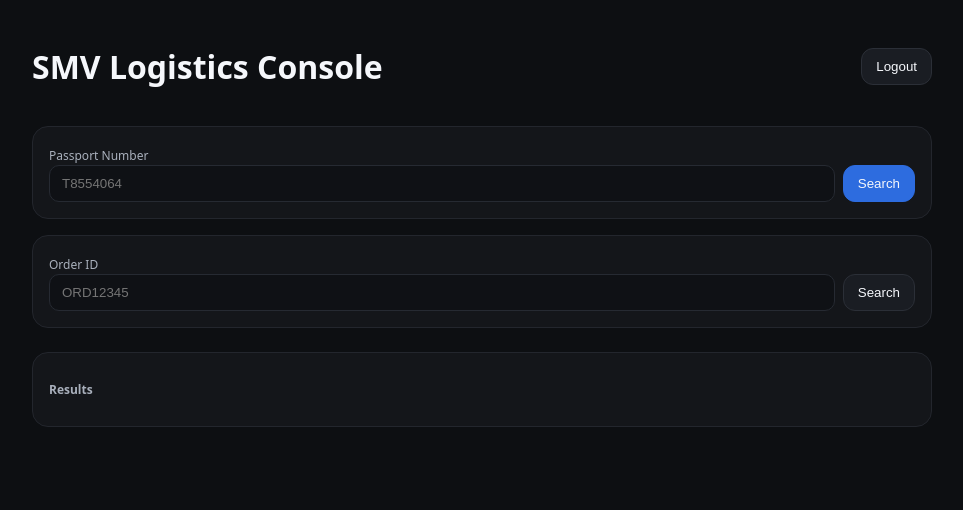
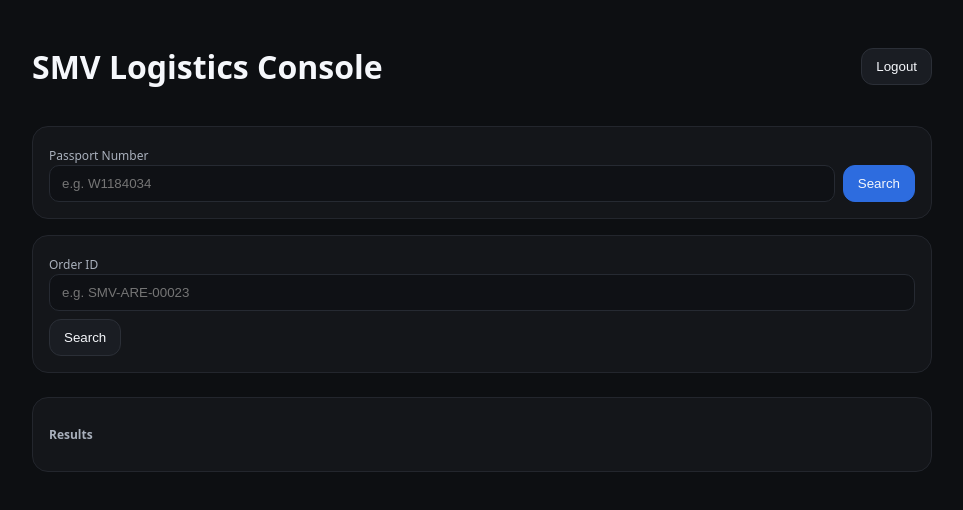
Before and after one commit to rohitvarshney-web/logistics-PWA, a Next.js app: page /dashboard in a window 1280 px wide. Shown: the top 510 px of the page, without its empty margins (158-1121 px from the left). Built offline with nearby package versions, Linux system fonts and the light colour scheme.

Commit message:
Update page.tsx

```diff
--- a/app/dashboard/page.tsx
+++ b/app/dashboard/page.tsx
@@ -1,74 +1,132 @@
 'use client';
+
 import { useState } from 'react';
 
-async function authHeader() {
-  try {
-    const t = localStorage.getItem('smv_token');
-    return t ? { Authorization: `Bearer ${t}` } : {};
-  } catch { return {}; }
-}
+type LoadingKind = 'passport' | 'order' | null;
 
 export default function DashboardPage() {
   const [passport, setPassport] = useState('');
   const [orderId, setOrderId]   = useState('');
-  const [loading, setLoading]   = useState<'passport'|'order'|null>(null);
+  const [loading, setLoading]   = useState<LoadingKind>(null);
   const [error, setError]       = useState<string | null>(null);
   const [result, setResult]     = useState<any>(null);
 
-  async function callSearch(body: Record<string, any>, kind: 'passport' | 'order') {
-    setLoading(kind); setError(null); setResult(null);
-    const js = await r.json().catch(()=>({}));
-    if (!r.ok) setError(js.error || js?.upstreamBody?.message || 'Search failed');
-    setResult(js);
-    setLoading(null);
+  async function callSearch(body: Record<string, any>, kind: LoadingKind) {
+    setLoading(kind);
+    setError(null);
+    setResult(null);
+
+    try {
+      const r = await fetch('/api/smv/search', {
+        method: 'POST',
+        headers: { 'Content-Type': 'application/json' },
+        credentials: 'include', // 👈 send cookies (smv_token) to the proxy
+        body: JSON.stringify(body),
+      });
+
+      const txt = await r.text();
+      let js: any;
+      try { js = JSON.parse(txt); } catch { js = { raw: txt }; }
+
+      if (!r.ok) {
+        setError(js?.error || js?.upstreamBody?.message || 'Search failed');
+      }
+      setResult(js);
+    } catch (e: any) {
+      setError(`Network error: ${String(e)}`);
+    } finally {
+      setLoading(null);
+    }
   }
 
-  function searchByPassport() { return callSearch({ passport }, 'passport'); }
-  function searchByOrder()    { return callSearch({ orderId }, 'order'); }
+  function searchByPassport() {
+    if (!passport.trim()) return;
+    return callSearch({ passport: passport.trim() }, 'passport');
+  }
+
+  function searchByOrder() {
+    if (!orderId.trim()) return;
+    return callSearch({ orderId: orderId.trim() }, 'order');
+  }
 
   async function logout() {
     try { localStorage.removeItem('smv_token'); } catch {}
-    await fetch('/api/auth/logout', { method: 'POST' });
+    await fetch('/api/auth/logout', { method: 'POST', credentials: 'include' });
     window.location.href = '/login?logged_out=1';
   }
 
   return (
     <main className="container" style={{ maxWidth: 900 }}>
-      <div style={{ display:'flex', justifyContent:'space-between', alignItems:'center' }}>
+      <header style={{ display:'flex', justifyContent:'space-between', alignItems:'center', gap: 12 }}>
         <h1>SMV Logistics Console</h1>
         <button className="btn" onClick={logout}>Logout</button>
-      </div>
+      </header>
 
-      <div className="card" style={{ marginTop: 16 }}>
+      {/* Passport Search */}
+      <section className="card" style={{ marginTop: 16 }}>
         <label className="label">Passport Number</label>
         <div style={{ display:'flex', gap: 8 }}>
-          <input className="input" placeholder="T8554064" value={passport} onChange={(e)=>setPassport(e.target.value)} />
-          <button className="btn primary" onClick={searchByPassport} disabled={!passport || loading==='passport'}>
+          <input
+            className="input"
+            placeholder="e.g. W1184034"
+            value={passport}
+            onChange={(e)=>setPassport(e.target.value)}
+          />
+          <button
+            className="btn primary"
+            onClick={searchByPassport}
+            disabled={!passport.trim() || loading==='passport'}
+          >
             {loading==='passport' ? 'Searching…' : 'Search'}
           </button>
         </div>
-      </div>
+      </section>
 
-      <div className="card" style={{ marginTop: 16 }}>
+      {/* Order ID Search */}
+      <section className="card" style={{ marginTop: 16 }}>
         <label className="label">Order ID</label>
         <div style={{ display:'flex', gap: 8 }}>
-          <input className="input" placeholder="ORD12345" value={orderId} onChange={(e)=>setOrderId(e.target.value)} />
-          <button className="btn" onClick={searchByOrder} disabled={!orderId || loading==='order'}>
-            {loading==='order' ? 'Searching…' : 'Search'}
-          </button>
+          <input
+            className="input"
+            placeholder="e.g. SMV-ARE-00023"
+            value={orderId}
+            onChange={(e)=>setOrderId(e.target.value)}
+          />
         </div>
-      </div>
+        <div style={{ height: 8 }} />
+        <button
+          className="btn"
+          onClick={searchByOrder}
+          disabled={!orderId.trim() || loading==='order'}
+        >
+          {loading==='order' ? 'Searching…' : 'Search'}
+        </button>
+      </section>
 
-      <div className="card" style={{ marginTop: 24 }}>
+      {/* Results / Errors */}
+      <section className="card" style={{ marginTop: 24 }}>
         <h3 className="label">Results</h3>
-        {error && <p className="label" style={{ color:'#fca5a5' }}>{error}</p>}
+        {error && <p className="label" style={{ color:'#fca5a5', marginTop: 8 }}>{error}</p>}
+
         {result && (
-          <details open style={{ marginTop: 12 }}>
-            <summary className="label">Raw JSON (includes url &amp; sent payload)</summary>
-            <pre style={{ whiteSpace:'pre-wrap', fontSize:12 }}>{JSON.stringify(result, null, 2)}</pre>
-          </details>
+          <>
+            {/* High-level success indicator */}
+            {'ok' in result && (
+              <p className="label" style={{ marginTop: 8 }}>
+                {result.ok ? '✅ OK' : '❌ Error'}
+              </p>
+            )}
+
+            {/* Raw debug payload from the proxy */}
+            <details open style={{ marginTop: 12 }}>
+              <summary className="label">Debug / Raw JSON (proxy response)</summary>
+              <pre style={{ whiteSpace:'pre-wrap', fontSize:12, marginTop: 8 }}>
+                {JSON.stringify(result, null, 2)}
+              </pre>
+            </details>
+          </>
         )}
-      </div>
+      </section>
     </main>
   );
 }
```
